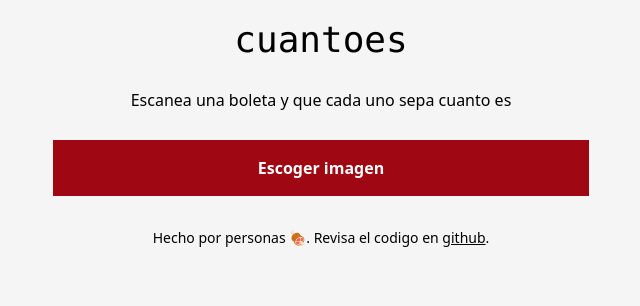
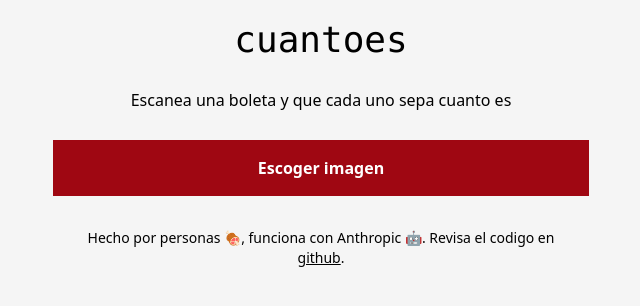
Before and after one commit to vicholp/cuantoes, a Vue app: page / in a window 1280 px wide. Shown: the top 306 px of the page, without its empty margins (319-959 px from the left). Built offline with nearby package versions, Linux system fonts and the light colour scheme; no server answers.

Commit message:
fix: add claude ref

```diff
--- a/src/Home.vue
+++ b/src/Home.vue
@@ -41,7 +41,7 @@
         </div>
       </div>
       <div class="px-5 py-3 gap-5 text-sm text-center mt-5">
-        Hecho por personas 🍖.
+        Hecho por personas 🍖, funciona con Anthropic 🤖.
         Revisa el codigo en <a href="https://github.com/vicholp/cuantoes" class="underline">github</a>.
       </div>
     </div>
--- a/src/Receipt.vue
+++ b/src/Receipt.vue
@@ -130,7 +130,7 @@
           </div>
         </div>
         <div class="px-5 py-3 gap-5 text-sm text-center">
-          Hecho por personas 🍖.
+          Hecho por personas 🍖, funciona con Anthropic 🤖.
           Revisa el codigo en <a href="https://github.com/vicholp/cuantoes" class="underline">github</a>.
         </div>
         <div class="flex justify-between font-bold sticky bottom-0 py-5 dark:bg-neutral-900 bg-neutral-100 border-t-2 font-mono" v-if="myItemsTotal > 0">
```
